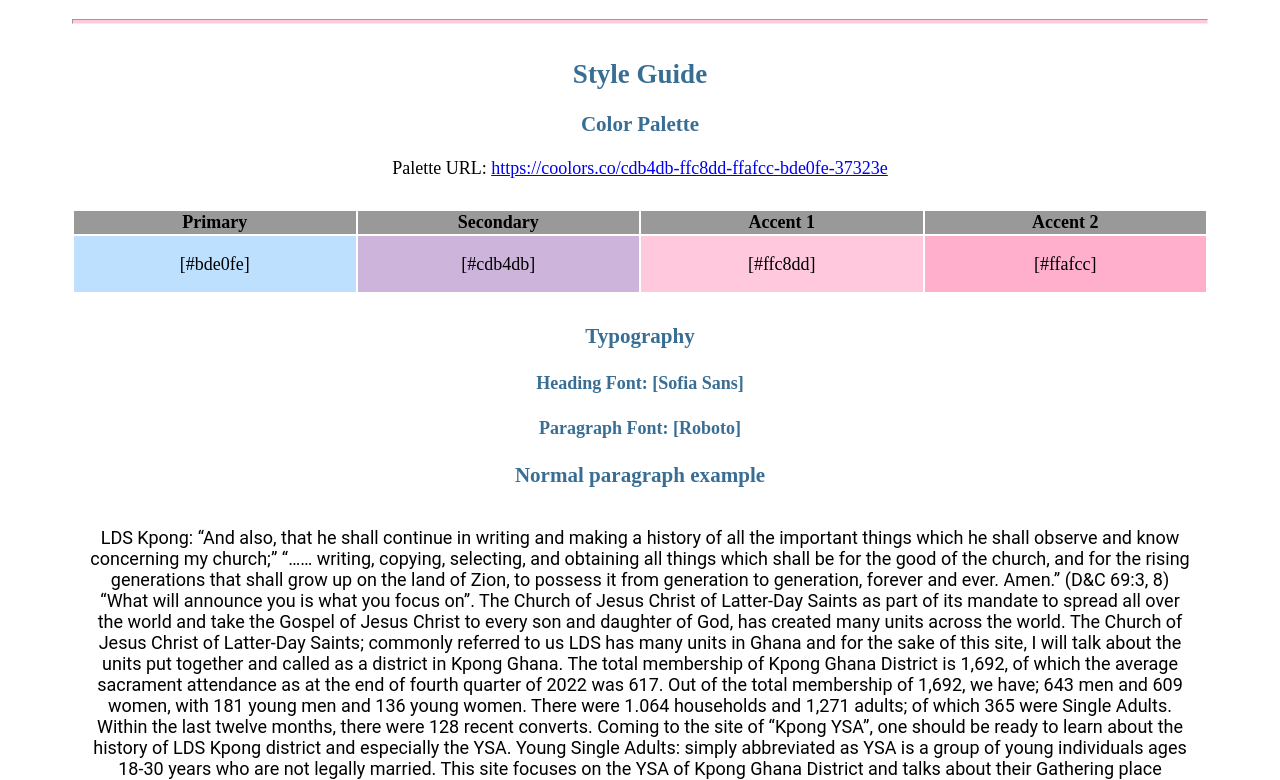
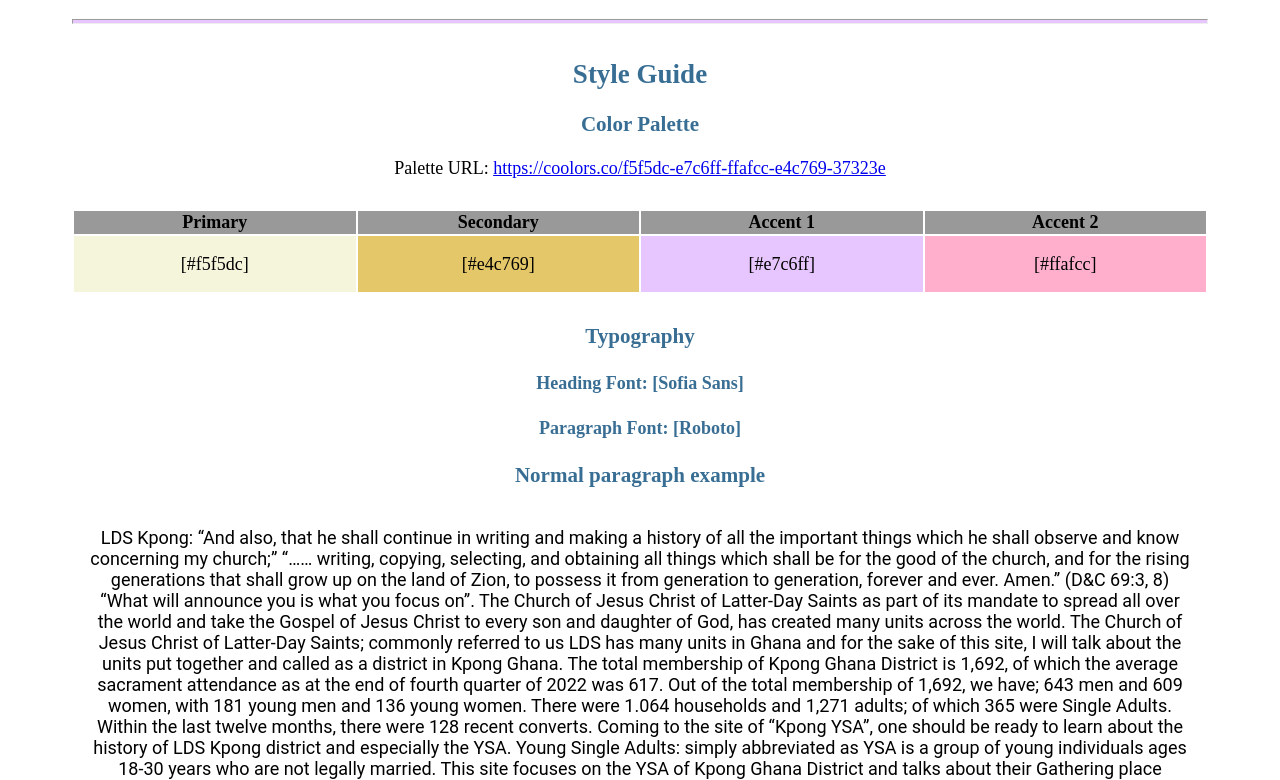
Before and after one commit to lokuandrewso/cse111, a plain HTML site: page ysa/site-plan.html in a window 1280 px wide. Shown: the part 1135-1915 px from the top of the page. Drawn offline with Linux system fonts and the light colour scheme; a web font is replaced by a local one.

Commit message:
made changes

```diff
--- a/ysa/site-plan.html
+++ b/ysa/site-plan.html
@@ -52,17 +52,17 @@
       <!--  The colors you choose for a website are one of the most important decisions you will make. Follow the instructions on the activity in iLearn then return and replace the color codes below with the hex color codes (the 6 digit numbers that show at the bottom of each color) for the colors you have chosen below.  You should have at least 2 colors but do not have to fill in all 4 if you do not need them.  -->
 
       <!-- Copy and paste the URL to your finished palette below Make sure to paste it into both spots -->
-      Palette URL: <a href="https://coolors.co/cdb4db-ffc8dd-ffafcc-bde0fe-37323e"
-      target="_blank">https://coolors.co/cdb4db-ffc8dd-ffafcc-bde0fe-37323e</a>
+      Palette URL: <a href="https://coolors.co/f5f5dc-e7c6ff-ffafcc-e4c769-37323e"
+      target="_blank">https://coolors.co/f5f5dc-e7c6ff-ffafcc-e4c769-37323e</a>
 
 
       <table class="colors">
         <tr><th>Primary</th><th>Secondary</th><th>Accent 1</th><th>Accent 2</th></tr>
         <!-- Replace the numbers in the boxes below with your hex color codes. Then switch to the site-plan.css file and change your colors there as well. -->
         <tr>
-            <td class="primary">[#bde0fe]</td>
-            <td class="secondary">[#cdb4db]</td>
-            <td class="accent1">[#ffc8dd]</td>
+            <td class="primary">[#f5f5dc]</td>
+            <td class="secondary">[#e4c769]</td>
+            <td class="accent1">[#e7c6ff]</td>
             <td class="accent2">[#ffafcc]</td>
         </tr>
       </table>
--- a/ysa/styles/site-plan.css
+++ b/ysa/styles/site-plan.css
@@ -5,9 +5,9 @@ Fonts are separated by a | */
 
 :root {
   /* change the values below to your colors from your palette */
-  --primary-color: #bde0fe    ;
-  --secondary-color: #cdb4db ;
-  --accent1-color: #ffc8dd;
+  --primary-color: #f5f5dc    ;
+  --secondary-color: #e4c769 ;
+  --accent1-color: #e7c6ff;
   --accent2-color: #ffafcc;
 
   /* change the values below to your chosen font(s) */
--- a/ysa/styles/style.css
+++ b/ysa/styles/style.css
@@ -2,7 +2,7 @@
 
 :root {
   /* change the values below to your chosen font(s) */
-  --heading-font: 'Rock Salt', 'Bradley Hand', sans-serif;
+  --heading-font: 'Sofia Sans';
   --body-font: Roboto, Helvetica, sans-serif;
   --paragraph-font: Roboto, Helvetica, sans-serif;
 }
@@ -57,14 +57,13 @@ nav a {text-align: center;
     z-index: -1;
 }
 main {display: grid;
-    grid-template-columns: repeat(10, px);
     width: 100%;
 }
 
 main section {text-align: center;
 }
 
-body {background-color: beige;
+body {background-color: #f5f5dc;
 }
 
 .home-title {
```
Also changed, not shown: ysa/index.html (+4 -1 lines), ysa/images/trips-hero.jpg, 1 other file.
